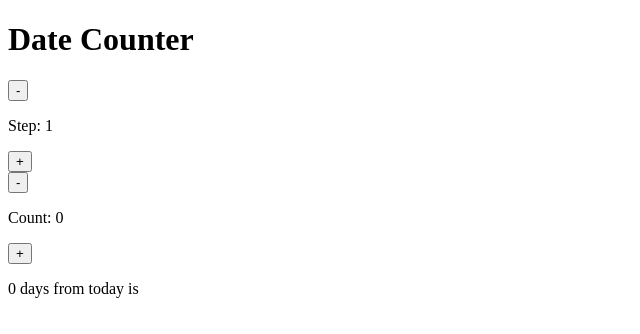
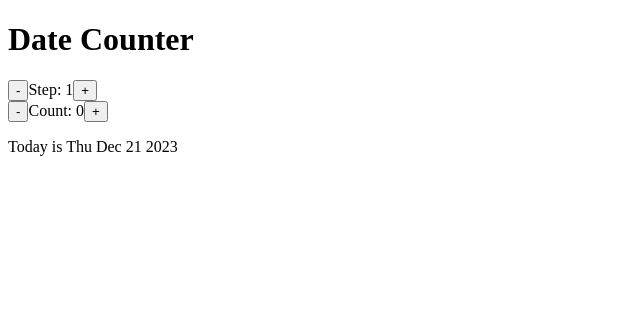
Before and after one commit to Chingsan53/react-bg-project1, a React (Create React App) app: page / in a window 1280 px wide. Shown: the top 334 px of the page, without its empty margins (0-640 px from the left). Built offline with nearby package versions, Linux system fonts and the light colour scheme.

Commit message:
finish the date counter

```diff
--- a/src/App.js
+++ b/src/App.js
@@ -3,6 +3,9 @@ import { useState } from "react";
 const Counter = () => {
   const [step, setStep] = useState(1);
   const [count, setCount] = useState(0);
+
+  const date = new Date();
+  date.setDate(date.getDate() + count);
 
   const stepCountIncrease = () => {
     if (step < 10) {
@@ -29,15 +32,24 @@ const Counter = () => {
       <h1>Date Counter</h1>
       <div>
         <button onClick={stepCountDecrease}>-</button>
-        <p>Step: {step}</p>
+        <span>Step: {step}</span>
         <button onClick={stepCountIncrease}>+</button>
       </div>
       <div>
         <button onClick={countDecrease}>-</button>
-        <p>Count: {count}</p>
+        <span>Count: {count}</span>
         <button onClick={countIncrease}>+</button>
       </div>
-      <p>{count} days from today is </p>
+      <p>
+        <span>
+          {count === 0
+            ? `Today is `
+            : count < 0
+            ? `${Math.abs(count)} days ago was `
+            : `${count} days from today is `}
+        </span>
+        <span>{date.toDateString()}</span>
+      </p>
     </div>
   );
 };
```
